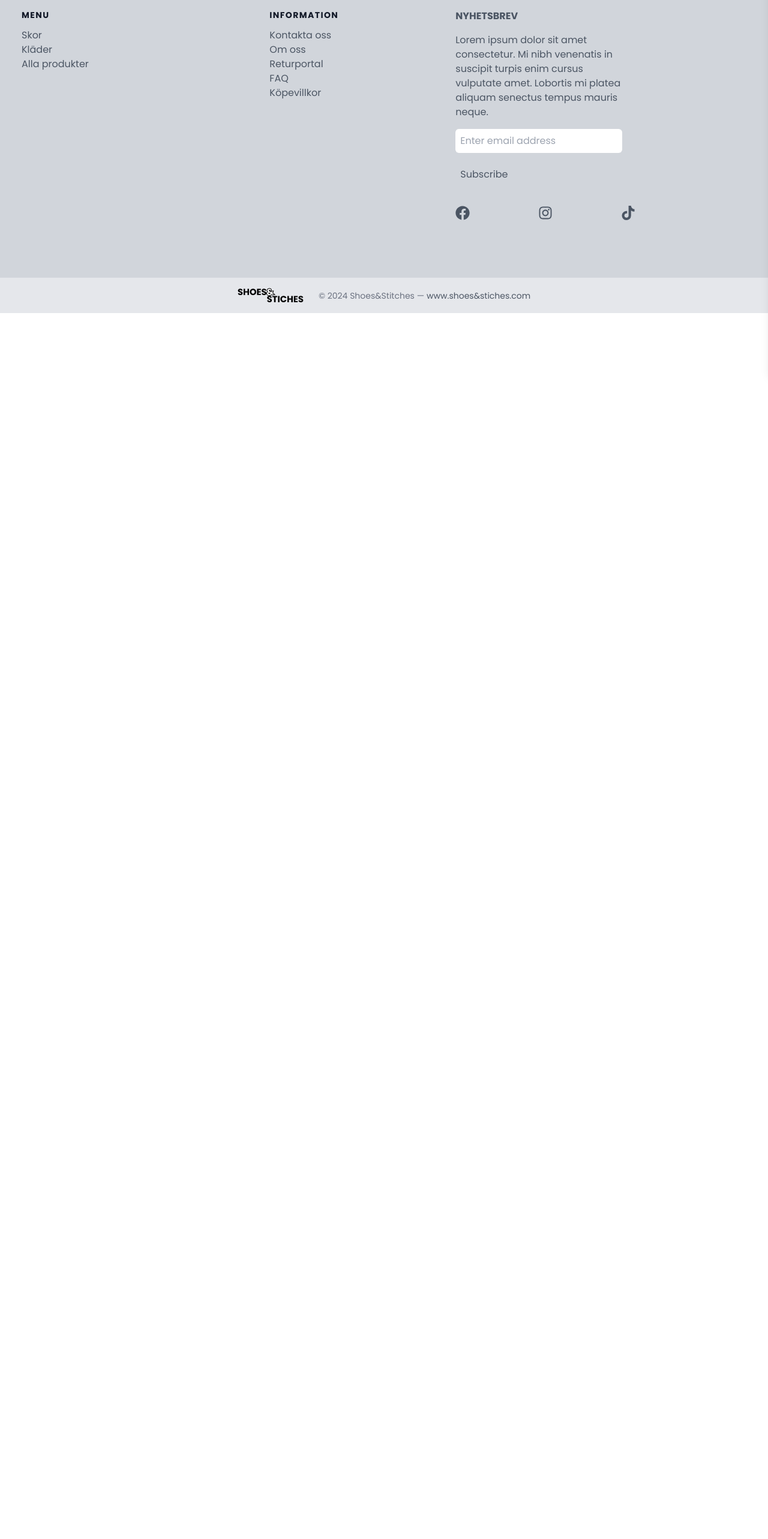
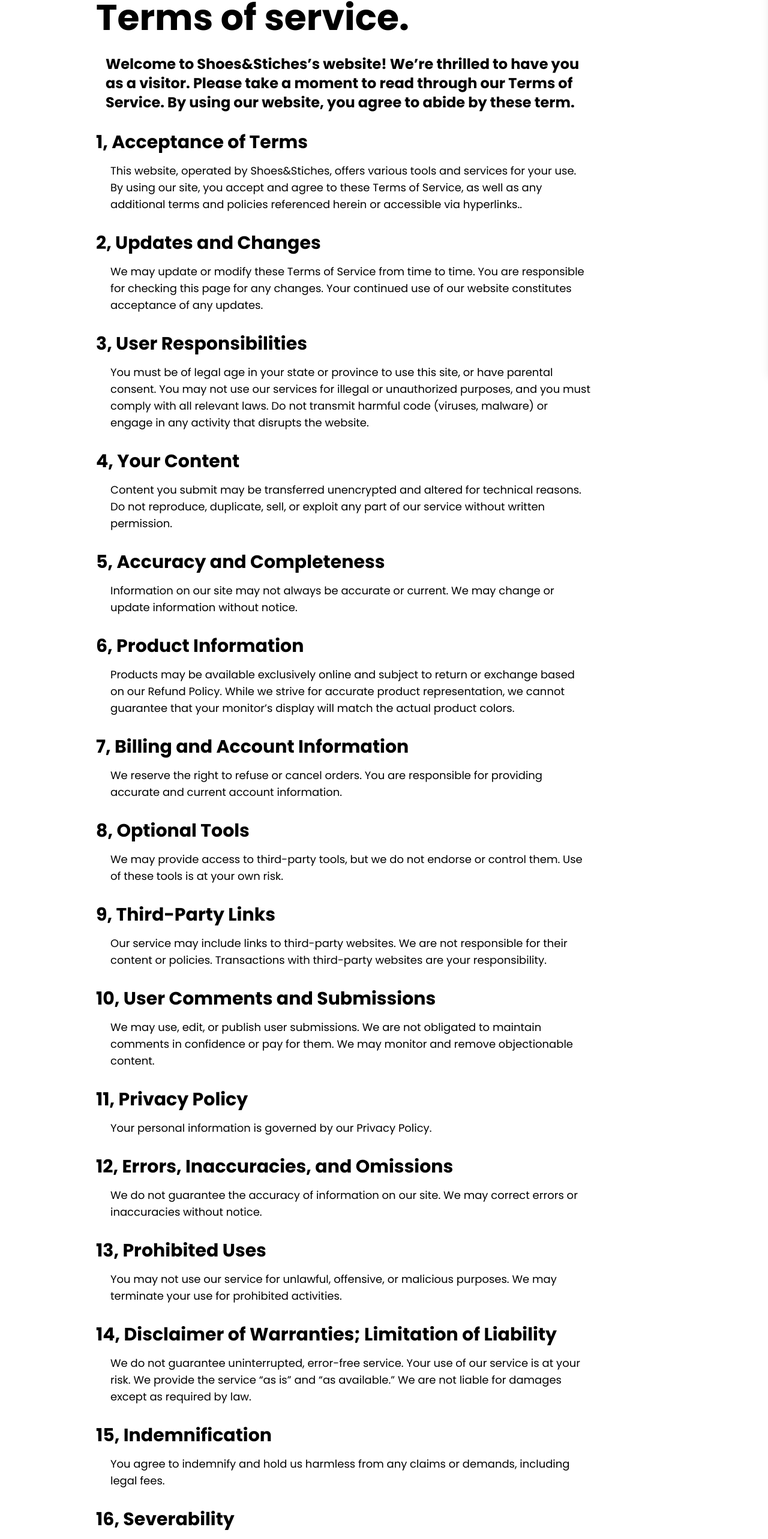
Before and after one commit to Swifty-sketch/webshop, a React (Vite) app: page /termsofservice in a window 1280 px wide. Shown: the part 177-2743 px from the top of the page at 60% size. Before the commit the page ends 800 px from the top, so only its background shows below. Built offline with nearby package versions, Linux system fonts and the light colour scheme.

Commit message:
Terms of service

```diff
--- a/src/App.jsx
+++ b/src/App.jsx
@@ -8,6 +8,7 @@
 import ProductPage from "./components/ProductPage";
 import Footer from "./components/Footer";
 import Contact from "./pages/Contact";
+import TermsOfService from "./pages/TermsOfService";
 
 function App() {
   return (
@@ -20,6 +21,7 @@
           <Route path="/products/:category" element={<Products />} />
           <Route path="/about" element={<About />} />
           <Route path="/contact" element={<Contact />} />
+          <Route path="/termsofservice" element={<TermsOfService />} />
           <Route path="/productpage" element={<ProductPage />} /> {/* Add this line */}
         </Routes>
       </div>
--- a/src/components/Footer.jsx
+++ b/src/components/Footer.jsx
@@ -30,7 +30,7 @@
 
   return (
     <footer className="text-gray-600 body-font bg-gray-300" style={{ backgroundColor: mode === 'dark' ? 'rgb(46 49 55)' : '', color: mode === 'dark' ? 'white' : '' }}>
-      <div className="container px-5 py-24 mx-auto">
+      <div className="container px-10 py-10 mx-auto">
         <div className="flex flex-wrap md:text-left text-center order-first">
           <div className="lg:w-1/3 md:w-1/2 w-full px-4">
             <h2 className="title-font font-bold text-gray-900 tracking-widest text-sm mb-3" style={{ color: mode === 'dark' ? 'white' : '' }}>MENU</h2>
@@ -60,25 +60,26 @@
                 <Link to={'/returportal'} className="text-gray-600 hover:text-gray-800" style={{ color: mode === 'dark' ? 'white' : '' }}>Returportal</Link>
               </li>
               <li>
+                <Link to={'/termsofservice'} className="text-gray-600 hover:text-gray-800" style={{ color: mode === 'dark' ? 'white' : '' }}>Terms of service</Link>
+              </li>
+              <li>
                 <Link to={'/faq'} className="text-gray-600 hover:text-gray-800" style={{ color: mode === 'dark' ? 'white' : '' }}>FAQ</Link>
               </li>
-              <li>
-                <Link to={'/köpevillkor'} className="text-gray-600 hover:text-gray-800" style={{ color: mode === 'dark' ? 'white' : '' }}>Köpevillkor</Link>
-              </li>
+
             </nav>
           </div>
 
           <div className="lg:w-1/4 md:w-1/2 w-full px-4">
-            <p className='font-bold uppercase'>Nyhetsbrev</p>
+            <p className="title-font font-bold text-gray-900 tracking-widest text-sm mb-3 uppercase" >Nyhetsbrev</p>
             <p className='py-4'>Lorem ipsum dolor sit amet consectetur. Mi nibh venenatis in suscipit turpis enim cursus vulputate amet. Lobortis mi platea aliquam senectus tempus mauris neque.</p>
             <form onSubmit={handleSubmit}>
               <input type="email" placeholder='Enter email address' className='w-full p-2 mr-4 rounded-md mb-4' />
-              <button type="submit" className='p-2 mb-4'>Subscribe</button>
+              <button type="submit" className="w-full py-2 bg-gray-900 text-white font-bold rounded hover:bg-gray-800" >Subscribe</button>
             </form>
             <div className='flex justify-between sm:w-[300px] pt-4 text-2xl'>
               {
                 items.map((x, index) => (
-                  <a href={x.link} key={index} className='hover:text-gray cursor-pointer'>
+                  <a href={x.link} key={index} className='w-full py-2 hover:text-gray-900 cursor-pointer'>
                     <x.icon />
                   </a>
                 ))
--- a/src/pages/Returportal.jsx
+++ /dev/null
@@ -1,11 +0,0 @@
-import React from 'react'
-
-const Returportal = () => {
-  return (
-    <div>
-      Returportal
-    </div>
-  )
-}
-
-export default Returportal
--- /dev/null
+++ b/src/pages/TermsOfService.jsx
@@ -0,0 +1,174 @@
+import React from 'react'
+
+const TermsOfService = () => {
+  return (
+    <div className="justify-center ml-20 p-20">
+      <h1 className="text-6xl font-bold mb-8">
+        Terms of service.
+      </h1>
+      <p className="text-2xl font-bold m-4" style={{ width: "800px" }}>
+        Welcome to Shoes&Stiches’s website! We’re thrilled to have you as a visitor.
+        Please take a moment to read through our Terms of Service. By using our website, you agree to abide by these term.
+      </p>
+
+      <p className="text-3xl font-bold mb-4 mt-8" style={{ width: "800px" }}>
+        1, Acceptance of Terms
+      </p>
+      <p className="text-lg ml-6" style={{ width: "800px" }}>
+        This website, operated by Shoes&Stiches, offers various tools and services for your use.
+        By using our site, you accept and agree to these Terms of Service,
+        as well as any additional terms and policies referenced herein or accessible via hyperlinks..
+      </p>
+
+      <p className="text-3xl font-bold mb-4 mt-8" style={{ width: "800px" }}>
+        2, Updates and Changes
+      </p>
+      <p className="text-lg ml-6" style={{ width: "800px" }}>
+        We may update or modify these Terms of Service from time to time.
+        You are responsible for checking this page for any changes.
+        Your continued use of our website constitutes acceptance of any updates.
+      </p>
+
+      <p className="text-3xl font-bold mb-4 mt-8" style={{ width: "800px" }}>
+        3, User Responsibilities
+      </p>
+      <p className="text-lg ml-6" style={{ width: "800px" }}>
+        You must be of legal age in your state or province to use this site, or have parental consent.
+        You may not use our services for illegal or unauthorized purposes, and you must comply with all relevant laws.
+        Do not transmit harmful code (viruses, malware) or engage in any activity that disrupts the website.
+      </p>
+
+      <p className="text-3xl font-bold mb-4 mt-8" style={{ width: "800px" }}>
+        4, Your Content
+      </p>
+      <p className="text-lg ml-6" style={{ width: "800px" }}>
+        Content you submit may be transferred unencrypted and altered for technical reasons.
+        Do not reproduce, duplicate, sell, or exploit any part of our service without written permission.
+      </p>
+
+      <p className="text-3xl font-bold mb-4 mt-8" style={{ width: "800px" }}>
+        5, Accuracy and Completeness
+      </p>
+      <p className="text-lg ml-6" style={{ width: "800px" }}>
+        Information on our site may not always be accurate or current.
+        We may change or update information without notice.
+      </p>
+
+      <p className="text-3xl font-bold mb-4 mt-8" style={{ width: "800px" }}>
+        6, Product Information
+      </p>
+      <p className="text-lg ml-6" style={{ width: "800px" }}>
+        Products may be available exclusively online and subject to return or exchange based on our Refund Policy.
+        While we strive for accurate product representation,
+        we cannot guarantee that your monitor’s display will match the actual product colors.
+      </p>
+
+      <p className="text-3xl font-bold mb-4 mt-8" style={{ width: "800px" }}>
+        7, Billing and Account Information
+      </p>
+      <p className="text-lg ml-6" style={{ width: "800px" }}>
+        We reserve the right to refuse or cancel orders.
+        You are responsible for providing accurate and current account information.
+      </p>
+
+      <p className="text-3xl font-bold mb-4 mt-8" style={{ width: "800px" }}>
+        8, Optional Tools
+      </p>
+      <p className="text-lg ml-6" style={{ width: "800px" }}>
+        We may provide access to third-party tools, but we do not endorse or control them.
+        Use of these tools is at your own risk.
+      </p>
+
+      <p className="text-3xl font-bold mb-4 mt-8" style={{ width: "800px" }}>
+        9, Third-Party Links
+      </p>
+      <p className="text-lg ml-6" style={{ width: "800px" }}>
+        Our service may include links to third-party websites. We are not responsible for their content or policies.
+        Transactions with third-party websites are your responsibility.
+      </p>
+
+      <p className="text-3xl font-bold mb-4 mt-8" style={{ width: "800px" }}>
+        10, User Comments and Submissions
+      </p>
+      <p className="text-lg ml-6" style={{ width: "800px" }}>
+        We may use, edit, or publish user submissions.
+        We are not obligated to maintain comments in confidence or pay for them.
+        We may monitor and remove objectionable content.
+      </p>
+
+      <p className="text-3xl font-bold mb-4 mt-8" style={{ width: "800px" }}>
+        11, Privacy Policy
+      </p>
+      <p className="text-lg ml-6" style={{ width: "800px" }}>
+        Your personal information is governed by our Privacy Policy.
+      </p>
+
+      <p className="text-3xl font-bold mb-4 mt-8" style={{ width: "800px" }}>
+        12, Errors, Inaccuracies, and Omissions
+      </p>
+      <p className="text-lg ml-6" style={{ width: "800px" }}>
+        We do not guarantee the accuracy of information on our site.
+        We may correct errors or inaccuracies without notice.
+      </p>
+
+      <p className="text-3xl font-bold mb-4 mt-8" style={{ width: "800px" }}>
+        13, Prohibited Uses
+      </p>
+      <p className="text-lg ml-6" style={{ width: "800px" }}>
+        You may not use our service for unlawful, offensive, or malicious purposes.
+        We may terminate your use for prohibited activities.
+      </p>
+
+      <p className="text-3xl font-bold mb-4 mt-8" style={{ width: "800px" }}>
+        14, Disclaimer of Warranties; Limitation of Liability
+      </p>
+      <p className="text-lg ml-6" style={{ width: "800px" }}>
+        We do not guarantee uninterrupted, error-free service. Your use of our service is at your risk.
+        We provide the service “as is” and “as available.” We are not liable for damages except as required by law.
+      </p>
+
+      <p className="text-3xl font-bold mb-4 mt-8" style={{ width: "800px" }}>
+        15, Indemnification
+      </p>
+      <p className="text-lg ml-6" style={{ width: "800px" }}>
+        You agree to indemnify and hold us harmless from any claims or demands, including legal fees.
+      </p>
+
+      <p className="text-3xl font-bold mb-4 mt-8" style={{ width: "800px" }}>
+        16, Severability
+      </p>
+      <p className="text-lg ml-6" style={{ width: "800px" }}>
+        If any part of these terms is unlawful or unenforceable, the rest remains valid.
+      </p>
+
+      <p className="text-3xl font-bold mb-4 mt-8" style={{ width: "800px" }}>
+        17, Termination
+      </p>
+      <p className="text-lg ml-6" style={{ width: "800px" }}>
+        We can terminate these terms and your use of the service at any time. You may terminate by notifying us.
+      </p>
+
+      <p className="text-3xl font-bold mb-4 mt-8" style={{ width: "800px" }}>
+        18, Entire Agreement
+      </p>
+      <p className="text-lg ml-6" style={{ width: "800px" }}>
+        These terms constitute the entire agreement between you and us.
+      </p>
+
+      <p className="text-3xl font-bold mb-4 mt-8" style={{ width: "800px" }}>
+        19, Governing Law
+      </p>
+      <p className="text-lg ml-6" style={{ width: "800px" }}>
+        These terms are governed by the laws of Sweden.
+      </p>
+
+      <p className="text-xl font-bold mt-10 text-center" style={{ width: "800px" }}>
+        Thank you for using Shoes&Stiches’s website.
+        If you have any questions or concerns, please contact us.
+      </p>
+
+    </div>
+  );
+}
+
+export default TermsOfService
```
